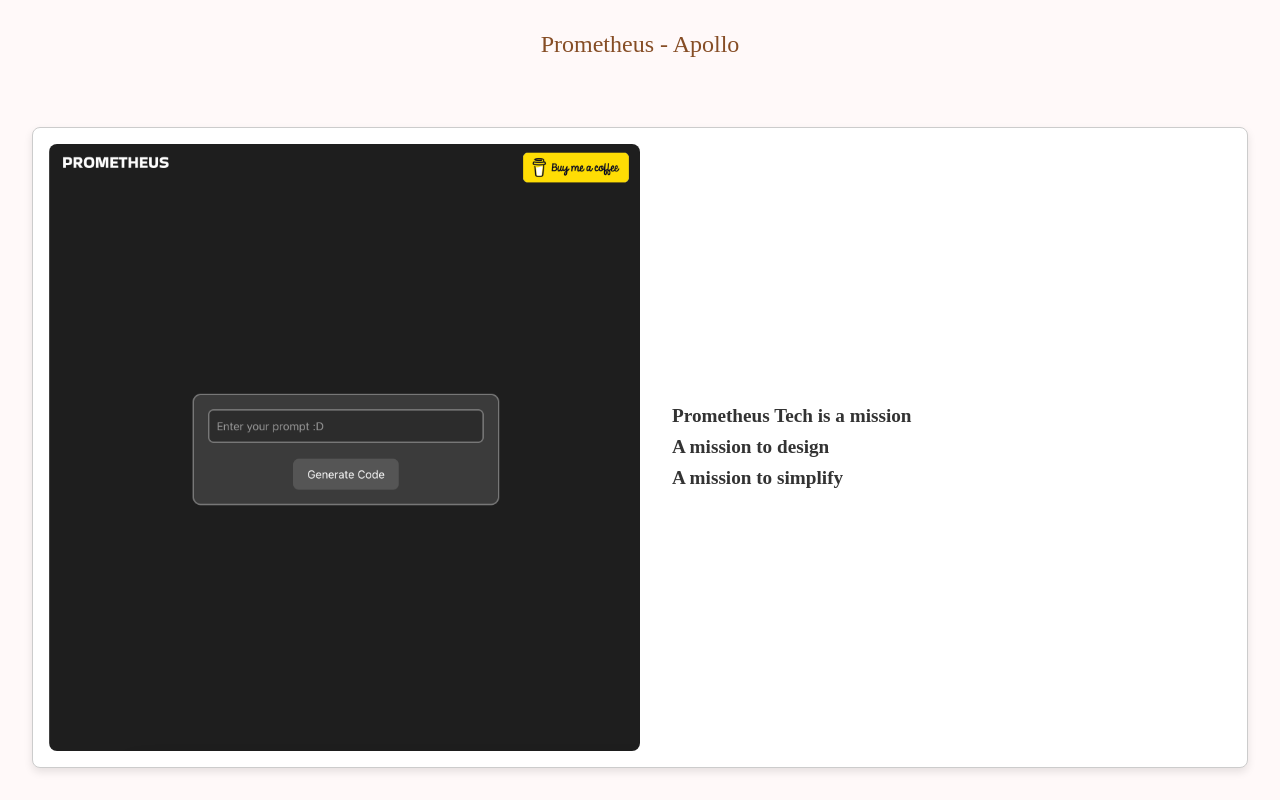
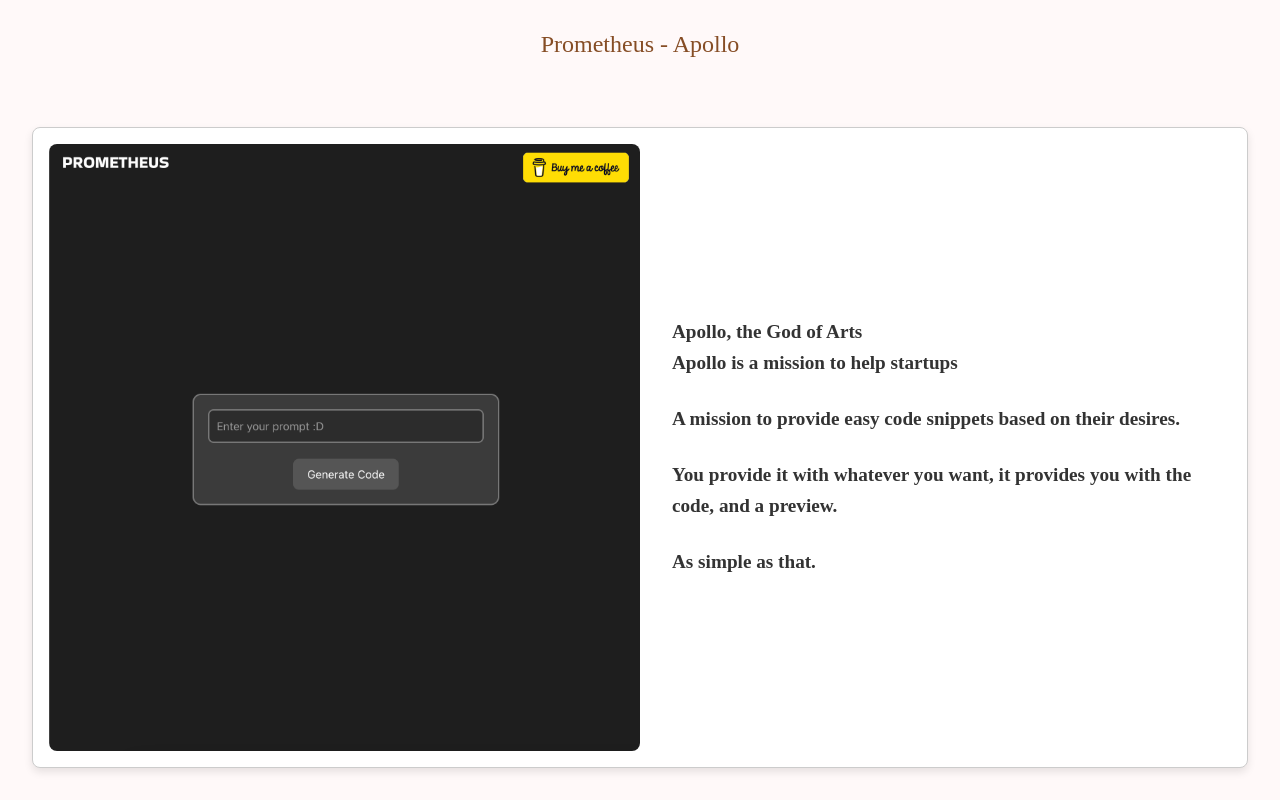
Before and after one commit to MiguelIbrahimE/PersonalPage, a React (Create React App) app: page /prometheus in a window 1280 px wide. Shown: the part 802-1602 px from the top of the page. Built offline with nearby package versions, Linux system fonts and the light colour scheme.

Commit message:
mass murder of files

```diff
--- a/public/index.html
+++ b/public/index.html
@@ -2,7 +2,7 @@
 <html lang="en">
   <head>
     <meta charset="utf-8" />
-    <link rel="icon" href="%PUBLIC_URL%/migo.ico" />
+
     <meta name="viewport" content="width=device-width, initial-scale=1" />
     <meta name="theme-color" content="#000000" />
     <meta
@@ -13,7 +13,7 @@
 
     <link rel="manifest" href="%PUBLIC_URL%/manifest.json" />
 
-    <title>Me</title>
+    <title>Miguel Ibrahim</title>
   </head>
   <body>
     <noscript>You need to enable JavaScript to run this app.</noscript>
--- a/src/App.jsx
+++ b/src/App.jsx
@@ -41,7 +41,7 @@
                 translateX: ['0%', '200%'],
                 translateY: ['100%', '-100%'],
                 easing: 'linear',
-                duration: 1111,
+                duration: 1000,
                 loop: false,
                 complete: () => {
                     setShowAirplane(false);
--- a/src/Prometheus.jsx
+++ b/src/Prometheus.jsx
@@ -58,11 +58,18 @@
                     <div className="prometheus-grid-item">
                         <img src={Apollo} alt="Project 1" className="prometheus-grid-image" />
                         <div className="prometheus-grid-text-container">
-                            <span className="prometheus-grid-text">Prometheus Tech is a mission</span>
-                            <br />
-                            <span className="prometheus-grid-text">A mission to design</span>
-                            <br />
-                            <span className="prometheus-grid-text">A mission to simplify</span>
+                            <span className="prometheus-grid-text">Apollo, the God of Arts</span>
+                            <br/>
+                            <span className="prometheus-grid-text">Apollo is a mission to help startups</span>
+                            <br/>
+                            <br/>
+                            <span className="prometheus-grid-text">A mission to provide easy code snippets based on their desires.</span>
+                            <br/>
+                            <br/>
+                            <span className="prometheus-grid-text">You provide it with whatever you want, it provides you with the code, and a preview.</span>
+                            <br/><br/>
+                            <span className="prometheus-grid-text">As simple as that.</span>
+
                         </div>
                     </div>
                 </div>
```
Also changed, not shown: 1 other file (tests, documents, lock files or other folders).
